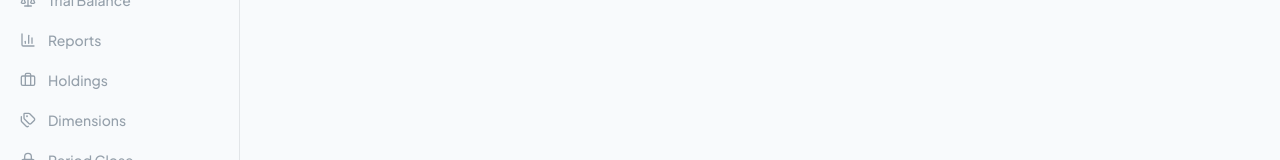
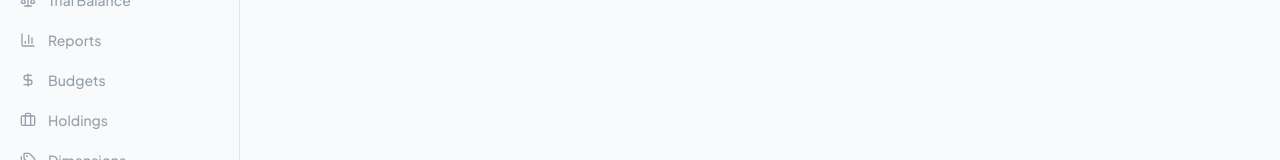
Before and after one commit to sahil548/frontier-gl, a Next.js app: page /entities in a window 1280 px wide. Shown: the part 299-459 px from the top of the page. Built offline with nearby package versions, Linux system fonts and the light colour scheme; no server answers.

Commit message:
feat(07-02): add Budgets nav item to sidebar between Reports and Holdings
- Import DollarSign icon from lucide-react
- Add Budgets entry to navItems array linking to /budgets

Co-Authored-By: Claude Opus 4.6 (1M context) <noreply@anthropic.com>

```diff
--- a/src/components/layout/sidebar.tsx
+++ b/src/components/layout/sidebar.tsx
@@ -10,6 +10,7 @@ import {
   Scale,
   FileText,
   BarChart3,
+  DollarSign,
   Lock,
   Briefcase,
   Tags,
@@ -41,6 +42,7 @@ const navItems = [
   { href: "/recurring", label: "Recurring", icon: RefreshCw },
   { href: "/trial-balance", label: "Trial Balance", icon: Scale },
   { href: "/reports", label: "Reports", icon: BarChart3 },
+  { href: "/budgets", label: "Budgets", icon: DollarSign },
   { href: "/holdings", label: "Holdings", icon: Briefcase },
   { href: "/dimensions", label: "Dimensions", icon: Tags },
   { href: "/period-close", label: "Period Close", icon: Lock },
```
